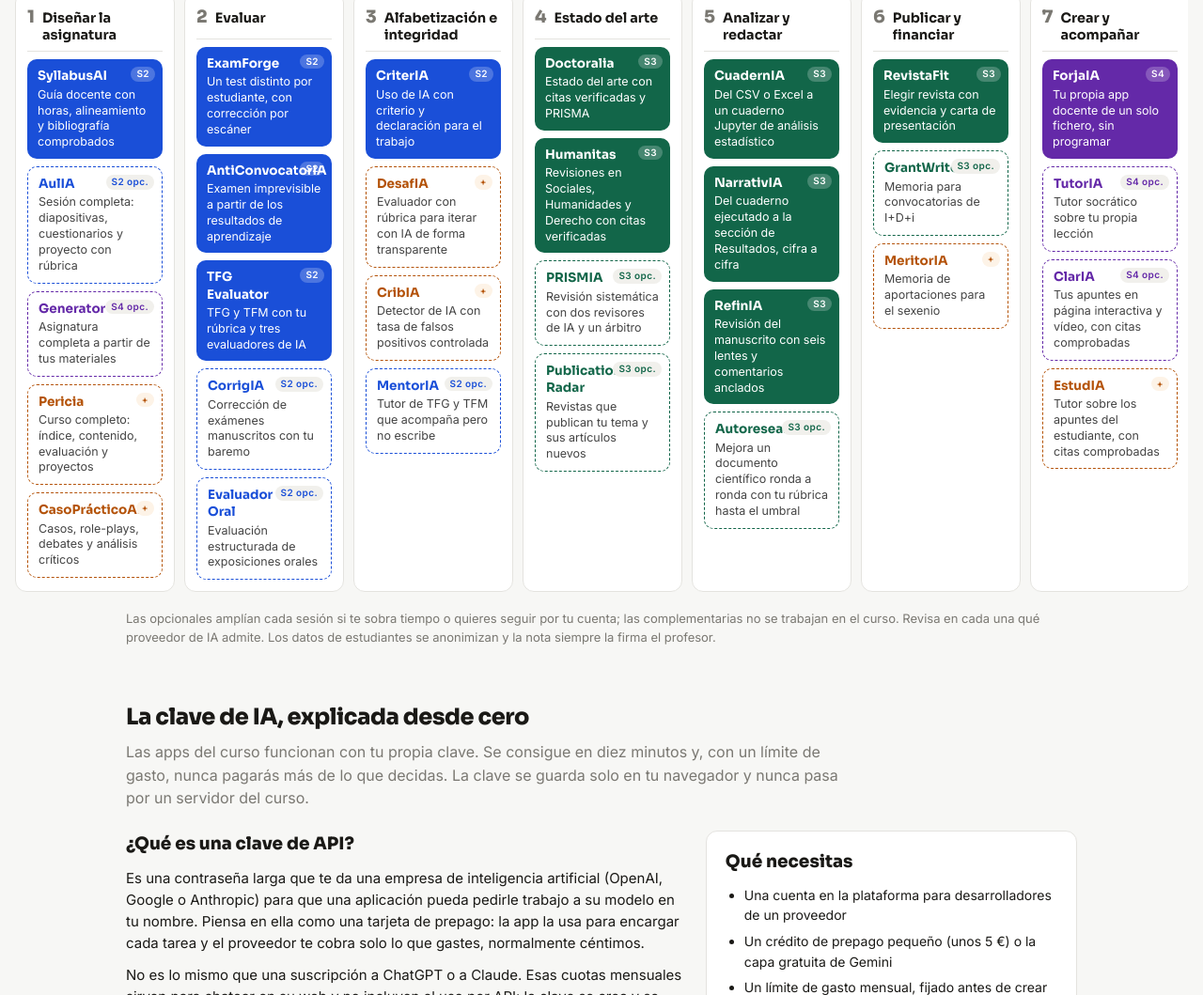
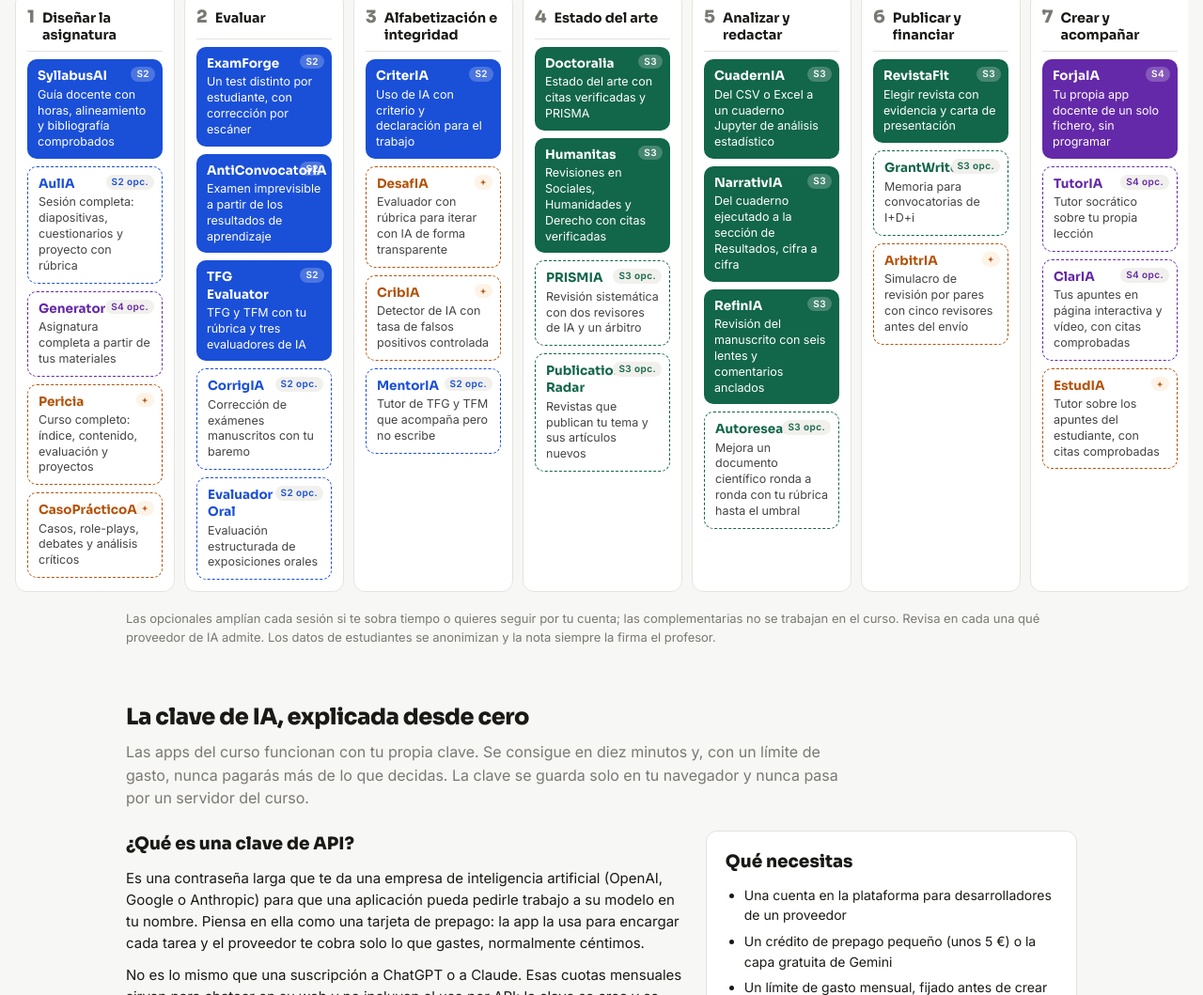
Before and after one commit to fborrasumh/pdi_ia2027, a plain HTML site: page index.html in a window 1280 px wide. Shown: the part 6756-7815 px from the top of the page at 94% size. Drawn offline with Linux system fonts and the light colour scheme.

Commit message:
Sustituye MeritorIA por ArbitrIA en las complementarias
Co-Authored-By: Claude Opus 5.5 <noreply@anthropic.com>
Claude-Session: https://claude.ai/code/session_01BtDJKijondt2zafc6QM56M

```diff
--- a/index.html
+++ b/index.html
@@ -380,14 +380,14 @@ const OPT = {
   4: [["tutoria","TutorIA"], ["claria","ClarIA"], ["generator","Generator"]]
 };
 /* COMPLEMENTARIAS DEL CATÁLOGO (solo en la franja de fases) */
-const COMP = {"pericia":"Pericia", "casopracticoAI":"CasoPrácticoAI", "desafia":"DesafIA", "cribia":"CribIA", "meritoria":"MeritorIA", "Estudia":"EstudIA"};
+const COMP = {"pericia":"Pericia", "casopracticoAI":"CasoPrácticoAI", "desafia":"DesafIA", "cribia":"CribIA", "arbitria":"ArbitrIA", "Estudia":"EstudIA"};
 const PHASES = [
   ["sillabusAI","aulia","generator","pericia","casopracticoAI"],
   ["examforge","anticonvocatoria","TFG_evaluator","corrigia","evaluador_oral"],
   ["criteria","desafia","cribia","mentoria"],
   ["doctoralia","humanitas","prismia","publication_radar"],
   ["cuadernia","narrativia","refinia","autoresearch"],
-  ["revistafit","grantwriter","meritoria"],
+  ["revistafit","grantwriter","arbitria"],
   ["forja_ai","tutoria","claria","Estudia"]
 ];
 const SES_COLOR = { 1:"--text", 2:"--s2", 3:"--s3", 4:"--s4" };
@@ -726,7 +726,8 @@ const NEW = {
    "narrativia": "Del cuaderno ejecutado a la sección de Resultados, cifra a cifra",
    "refinia": "Revisión del manuscrito con seis lentes y comentarios anclados",
    "prismia": "Revisión sistemática con dos revisores de IA y un árbitro",
-   "autoresearch": "Mejora un documento científico ronda a ronda con tu rúbrica hasta el umbral"
+   "autoresearch": "Mejora un documento científico ronda a ronda con tu rúbrica hasta el umbral",
+   "arbitria": "Simulacro de revisión por pares con cinco revisores antes del envío"
   },
   "appsH": "Las doce apps",
   "appsLead": "Cada app funciona en el navegador, sin instalación ni servidor, con OpenAI, Google Gemini o Anthropic Claude. La IA propone y el código comprueba. Bajo cada sesión, las apps opcionales para ampliar.",
@@ -794,7 +795,8 @@ const NEW = {
    "narrativia": "From executed notebook to Results section, figure by figure",
    "refinia": "Manuscript review through six lenses with anchored comments",
    "prismia": "Systematic review with two AI reviewers and an arbitrator",
-   "autoresearch": "Improves a scientific document round by round against your rubric"
+   "autoresearch": "Improves a scientific document round by round against your rubric",
+   "arbitria": "Peer-review rehearsal with five reviewers before submission"
   },
   "appsH": "The twelve apps",
   "appsLead": "Each app runs in the browser, with no installation or server, using OpenAI, Google Gemini or Anthropic Claude. The AI proposes and the code checks. Under each session, the optional apps to go further.",
@@ -862,7 +864,8 @@ const NEW = {
    "narrativia": "Do caderno executado à secção de Resultados, número a número",
    "refinia": "Revisão do manuscrito com seis lentes e comentários ancorados",
    "prismia": "Revisão sistemática com dois revisores de IA e um árbitro",
-   "autoresearch": "Melhora um documento científico ronda a ronda com a tua rubrica"
+   "autoresearch": "Melhora um documento científico ronda a ronda com a tua rubrica",
+   "arbitria": "Simulação de revisão por pares com cinco revisores antes do envio"
   },
   "appsH": "As doze apps",
   "appsLead": "Cada app funciona no navegador, sem instalação nem servidor, com OpenAI, Google Gemini ou Anthropic Claude. A IA propõe e o código verifica. Em cada sessão, as apps opcionais para ampliar.",
```
